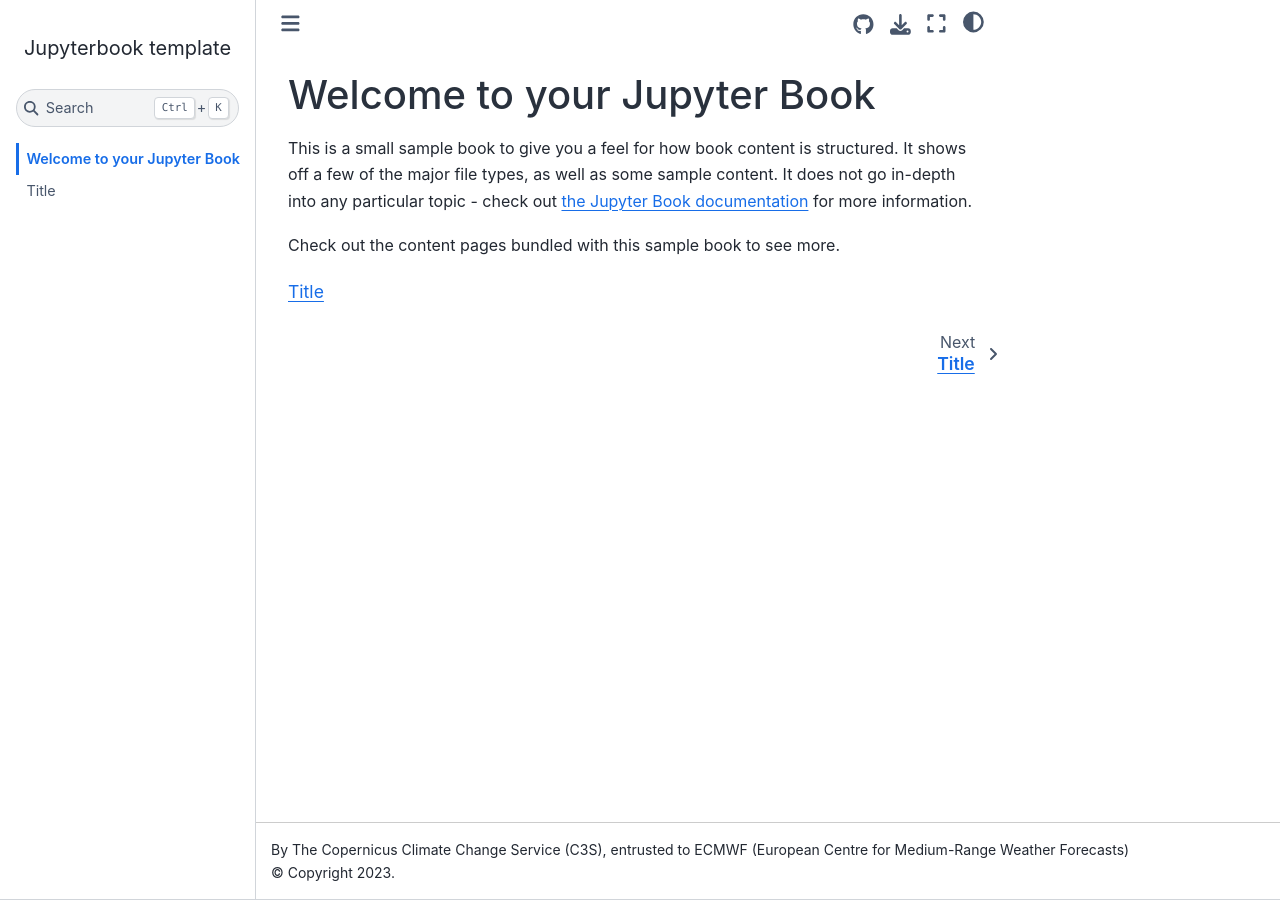
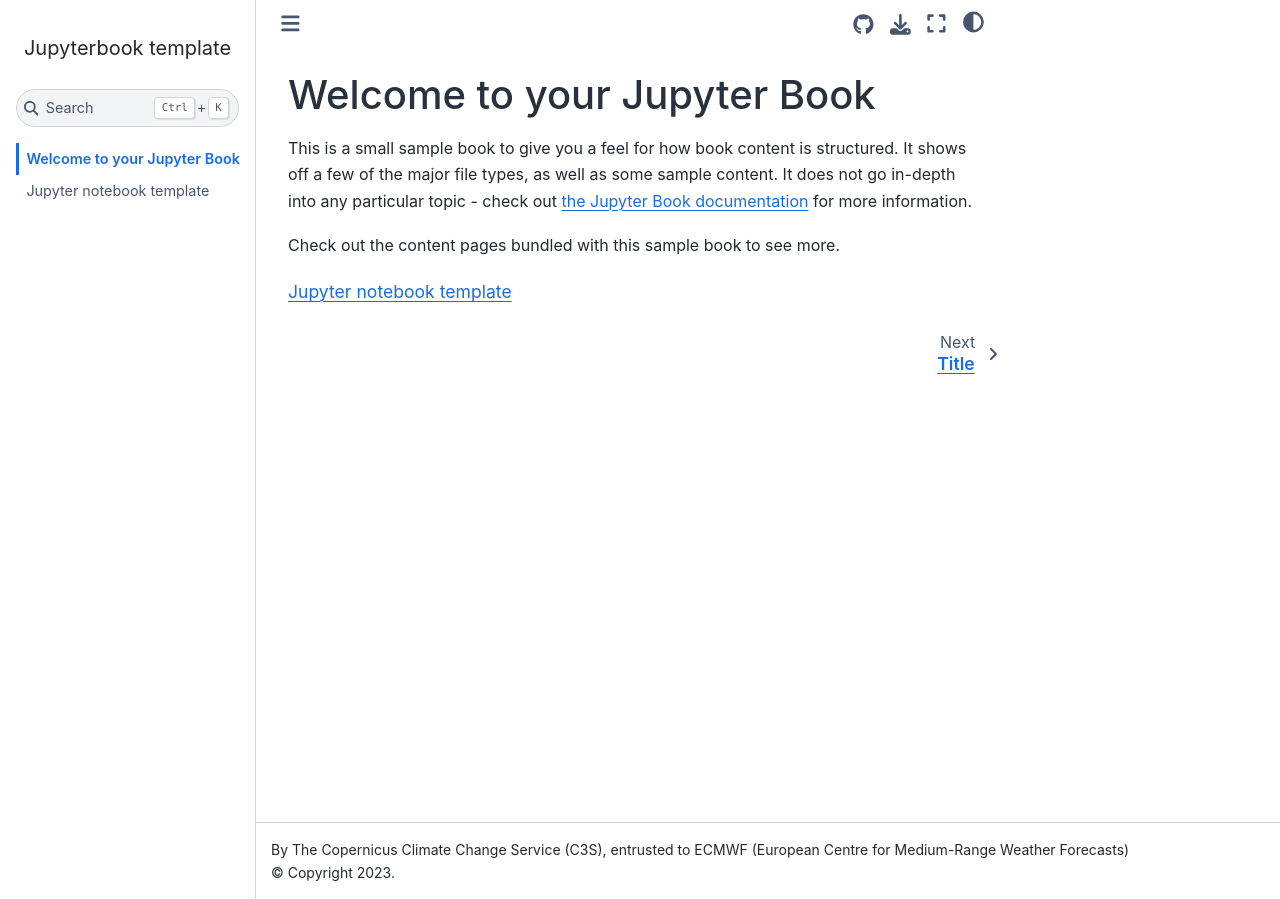
Before and after one commit to ecmwf-training/c3s-training-submodule-sat-obs-atmos-comp, a Jupyter Book: the page built from intro-jupyter-template.md, in a window 1280 px wide. Built offline with Jupyter Book 1.0.4 settings and Sphinx 7.4.7 and the Sphinx Book theme 1.1.4, drawn with Linux system fonts in a browser that asks for light colours.

Commit message:
Update _toc.yml

```diff
--- a/_toc.yml
+++ b/_toc.yml
@@ -5,3 +5,4 @@
 root: intro-jupyter-template
 chapters:
 - file: jupyter-notebook-template
+  title: Jupyter notebook template
```
